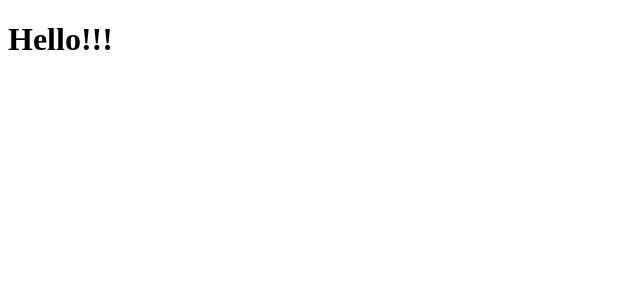
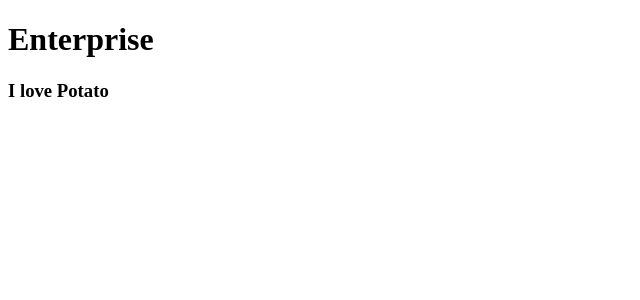
Before and after one commit to Enterprise09/movie_app, a React (Create React App) app: page / in a window 1280 px wide. Shown: the top 300 px of the page, without its empty margins (0-640 px from the left). Built offline with nearby package versions, Linux system fonts and the light colour scheme.

Commit message:
What is Component

```diff
--- a/src/App.js
+++ b/src/App.js
@@ -1,7 +1,11 @@
+import React from "react";
+import Potato from "./potato";
+
 function App() {
   return (
     <div className="App">
-      <h1>Hello!!!</h1>
+      <h1>Enterprise</h1>
+      <Potato />
     </div>
   );
 }
--- a/src/index.js
+++ b/src/index.js
@@ -1,6 +1,7 @@
 import React from "react";
 import ReactDOM from "react-dom";
 import App from "./App";
+import Potato from "./potato";
 
 ReactDOM.render(
   <React.StrictMode>
--- /dev/null
+++ b/src/potato.js
@@ -0,0 +1,7 @@
+import React from "react";
+
+function Potato() {
+  return <h3>I love Potato</h3>;
+}
+
+export default Potato;
```
